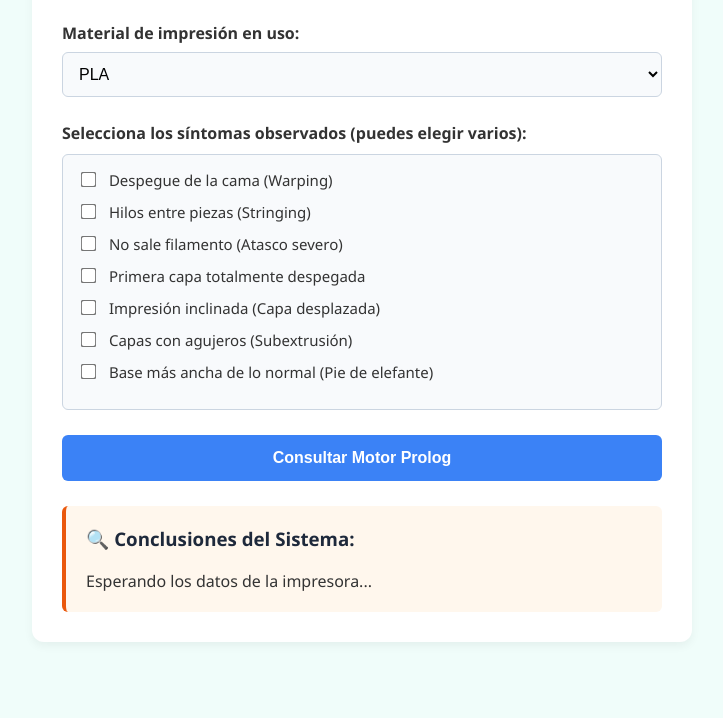
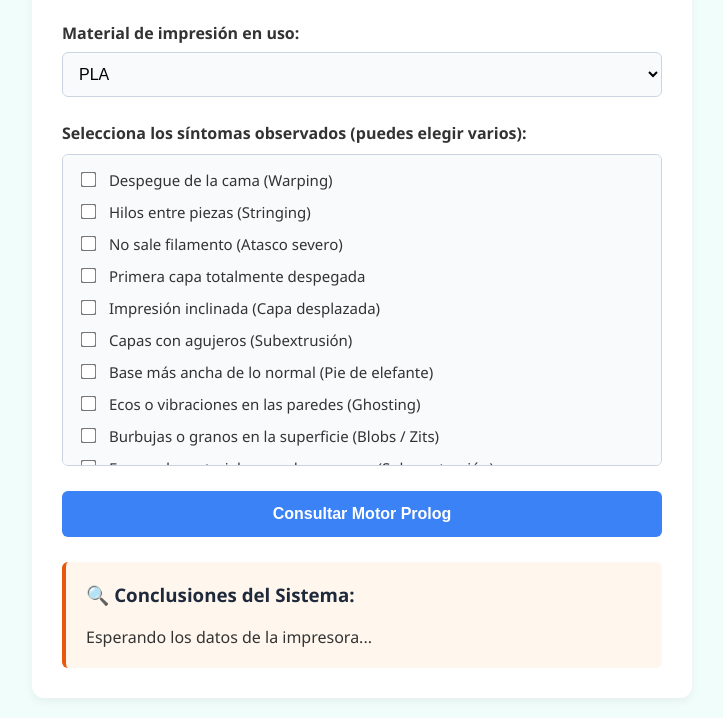
Before and after one commit to dgpejob-cloud/practica-prolog, a website: page public/index.html in a window 1280 px wide. Shown: the part 140-858 px from the top of the page, without its empty margins (278-1001 px from the left). Before the commit the page ends 802 px from the top, so only its background shows below. Drawn offline with Linux system fonts and the light colour scheme.

Commit message:
Agregar fallas avanzadas

```diff
--- a/public/index.html
+++ b/public/index.html
@@ -12,7 +12,7 @@
         header p { color: #64748b; margin-top: 5px; }
         .form-group { margin-bottom: 25px; }
         .form-select { width: 100%; padding: 12px; margin-top: 8px; border: 1px solid #cbd5e1; border-radius: 6px; font-size: 16px; background-color: #f8fafc; }
-        .sintomas-container { margin-top: 10px; padding: 15px; border: 1px solid #cbd5e1; border-radius: 6px; max-height: 250px; overflow-y: auto; background-color: #f8fafc; }
+        .sintomas-container { margin-top: 10px; padding: 15px; border: 1px solid #cbd5e1; border-radius: 6px; max-height: 280px; overflow-y: auto; background-color: #f8fafc; }
         .sintomas-container label { display: block; margin-bottom: 12px; cursor: pointer; font-size: 15px; }
         .sintomas-container input[type="checkbox"] { margin-right: 10px; transform: scale(1.2); }
         .btn-consultar { width: 100%; padding: 14px; background-color: #3b82f6; color: white; border: none; border-radius: 6px; cursor: pointer; font-size: 16px; font-weight: bold; transition: background-color 0.2s; }
@@ -50,6 +50,12 @@
                 <label><input type="checkbox" name="sintoma" value="capa_desplazada"> Impresión inclinada (Capa desplazada)</label>
                 <label><input type="checkbox" name="sintoma" value="subextrusion"> Capas con agujeros (Subextrusión)</label>
                 <label><input type="checkbox" name="sintoma" value="pie_elefante"> Base más ancha de lo normal (Pie de elefante)</label>
+                <label><input type="checkbox" name="sintoma" value="ghosting"> Ecos o vibraciones en las paredes (Ghosting)</label>
+                <label><input type="checkbox" name="sintoma" value="blobs"> Burbujas o granos en la superficie (Blobs / Zits)</label>
+                <label><input type="checkbox" name="sintoma" value="sobreextrusion"> Exceso de material y paredes rugosas (Sobreextrusión)</label>
+                <label><input type="checkbox" name="sintoma" value="z_banding"> Líneas horizontales repetitivas (Z-Banding)</label>
+                <label><input type="checkbox" name="sintoma" value="curling"> Esquinas deformadas hacia arriba (Curling)</label>
+                <label><input type="checkbox" name="sintoma" value="espagueti"> Impresión fallida con nido de hilos (Espagueti)</label>
             </div>
         </div>
 
@@ -66,25 +72,19 @@
             const boton = document.getElementById('btn-submit');
             const resultadoDiv = document.getElementById('resultado');
 
-            // 1. Extraer el material
             const materialSeleccionado = document.getElementById('material').value;
-
-            // 2. Extraer los checkboxes marcados
             const checks = document.querySelectorAll('input[name="sintoma"]:checked');
             const sintomasSeleccionados = Array.from(checks).map(cb => cb.value);
 
-            // Validar que al menos haya seleccionado un síntoma
             if (sintomasSeleccionados.length === 0) {
                 resultadoDiv.innerHTML = "<p style='color:#dc2626; font-weight:bold;'>Por favor, selecciona al menos un síntoma de la lista.</p>";
                 return;
             }
 
-            // Cambiar el estado del botón mientras carga
             boton.innerText = "Consultando...";
             boton.disabled = true;
             resultadoDiv.innerHTML = "Analizando reglas de inferencia en Prolog...";
 
-            // 3. Enviar al servidor Node.js
             try {
                 const response = await fetch('/api/consultar', {
                     method: 'POST',
@@ -96,13 +96,10 @@
                 });
 
                 const data = await response.json();
-
-                // 4. Mostrar el resultado
                 resultadoDiv.innerHTML = data.recomendacion;
             } catch (error) {
                 resultadoDiv.innerHTML = "<p style='color:#dc2626;'>Hubo un error de conexión con el servidor.</p>";
             } finally {
-                // Restaurar el botón
                 boton.innerText = "Consultar Motor Prolog";
                 boton.disabled = false;
             }
```
Also changed, not shown: 1 other file.
